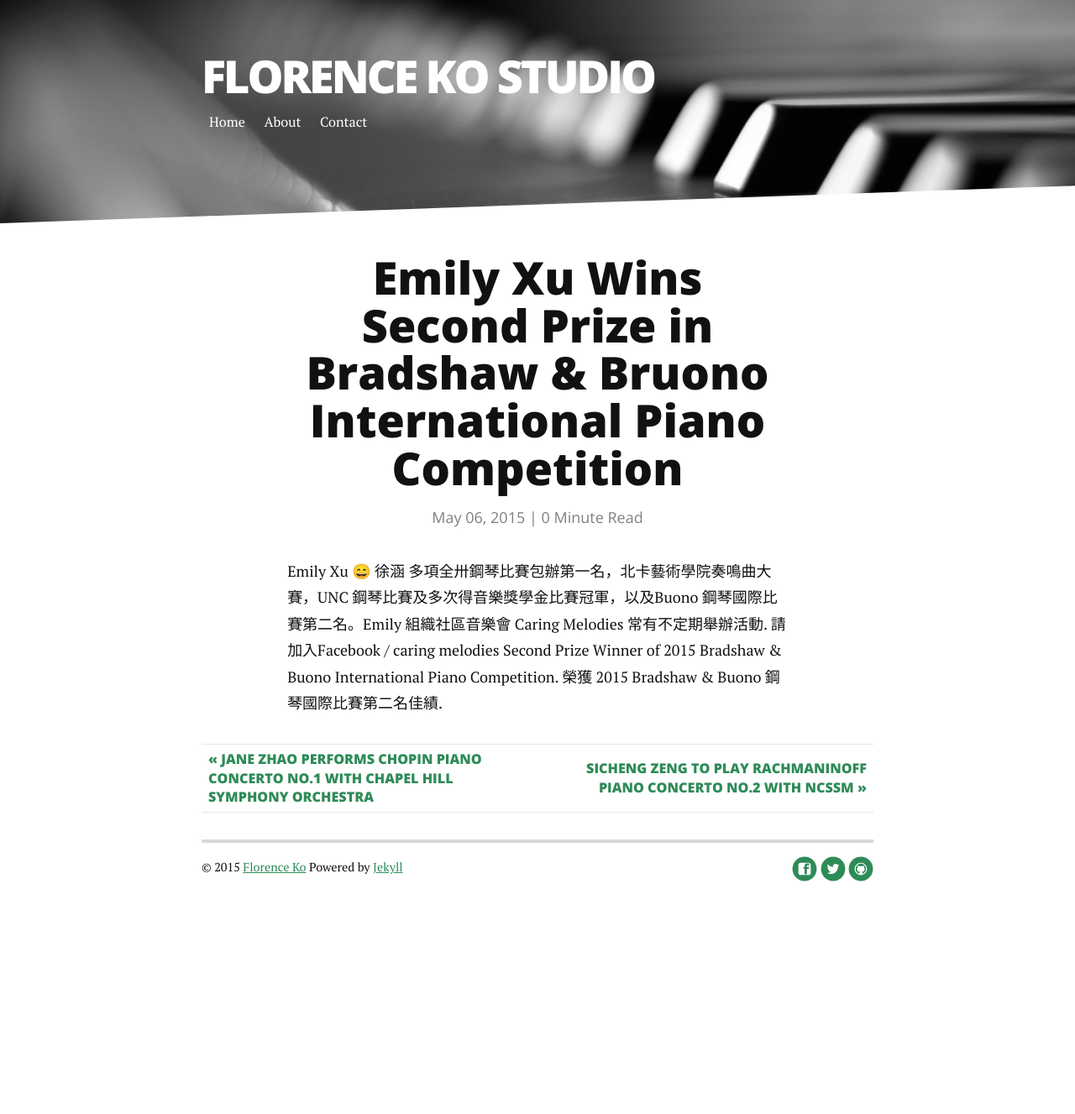
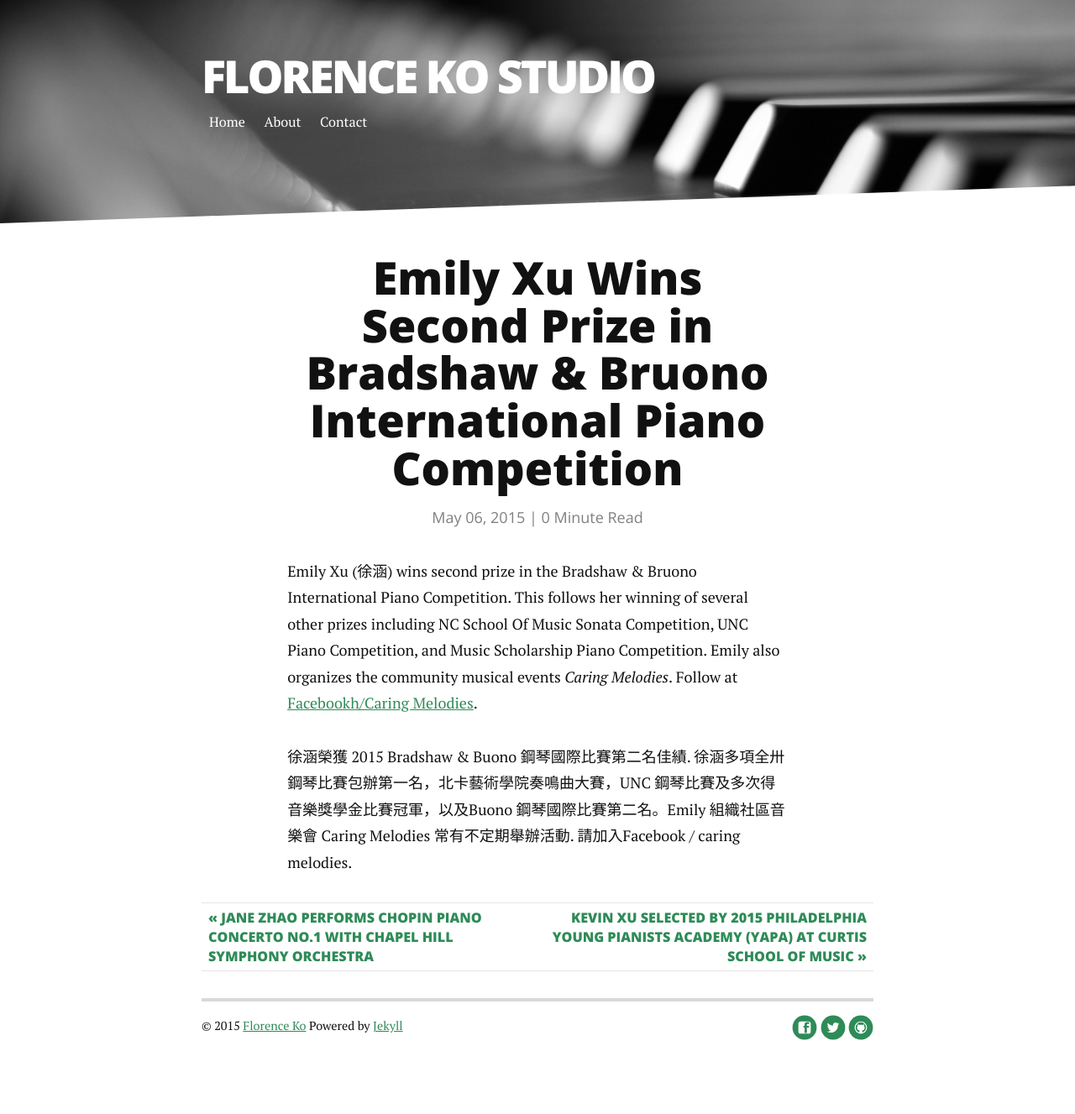
Before and after one commit to kerryzhou/kerryzhou.github.io, a Jekyll site: the page built from _posts/2015-05-06-Emily-Wins-Second-Prize-in-Bradshaw-And-Bruono.markdown, in a window 1280 px wide. Shown: the whole page at 84% size. Built offline with Jekyll 4.4.1, drawn with Linux system fonts in a browser that asks for light colours; nearby versions of some CDN libraries; Markdown is read by kramdown in place of the engine named in the settings; before the commit the page ends 1137 px from its top, so only the background shows below that.

Commit message:
formatting and English text

```diff
--- a/_posts/2015-05-06-Emily-Wins-Second-Prize-in-Bradshaw-And-Bruono.markdown
+++ b/_posts/2015-05-06-Emily-Wins-Second-Prize-in-Bradshaw-And-Bruono.markdown
@@ -1,10 +1,9 @@
 ---
 layout: post
 title:  "Emily Xu Wins Second Prize in Bradshaw & Bruono International Piano Competition"
-date:   2015-05-06
+date: 2015-05-06
 ---
 
-Emily Xu 😄 徐涵
-多項全卅鋼琴比賽包辦第一名，北卡藝術學院奏鳴曲大賽，UNC 鋼琴比賽及多次得音樂獎學金比賽冠軍，以及Buono 鋼琴國際比賽第二名。Emily 組織社區音樂會 Caring Melodies 常有不定期舉辦活動.  請加入Facebook / caring melodies
-Second Prize Winner of 2015 Bradshaw & Buono International Piano Competition.
-榮獲 2015 Bradshaw & Buono 鋼琴國際比賽第二名佳績.
+Emily Xu (徐涵) wins second prize in the Bradshaw & Bruono International Piano Competition. This follows her winning of several other prizes including NC School Of Music Sonata Competition, UNC Piano Competition, and Music Scholarship Piano Competition. Emily also organizes the community musical events _Caring Melodies_. Follow at [Facebookh/Caring Melodies](https://www.facebook.com/caringmelodies).
+
+徐涵榮獲 2015 Bradshaw & Buono 鋼琴國際比賽第二名佳績. 徐涵多項全卅鋼琴比賽包辦第一名，北卡藝術學院奏鳴曲大賽，UNC 鋼琴比賽及多次得音樂獎學金比賽冠軍，以及Buono 鋼琴國際比賽第二名。Emily 組織社區音樂會 Caring Melodies 常有不定期舉辦活動.  請加入Facebook / caring melodies.
--- a/_posts/2015-05-06-Kevin-accepted-by-PYPA.markdown
+++ b/_posts/2015-05-06-Kevin-accepted-by-PYPA.markdown
@@ -1,7 +1,7 @@
 ---
 layout: post
 title:  "Kevin Xu Selected by 2015 Philadelphia Young Pianists Academy (YAPA) at Curtis School of Music"
-date:   2015-05-05
+date: 2015-05-06
 ---
 
 Kevin Xu (許凱文) is accepted by the 2015 Philadelphia Young Pianists Academy (YAPA) at Curtis School of Music, joining a group 15 world class young pianists selected from across the world. PYPA, the most prestigious piano summer camp, is hosted in the [Curtis Institute of Music](http://www.curtis.edu). Curtis is known as the most selective higher learning institution in US and has produced numerous top musicians including [Lang Lang](http://langlang.com) and [Yujia Wang](http://www.yujawang.com).
```
